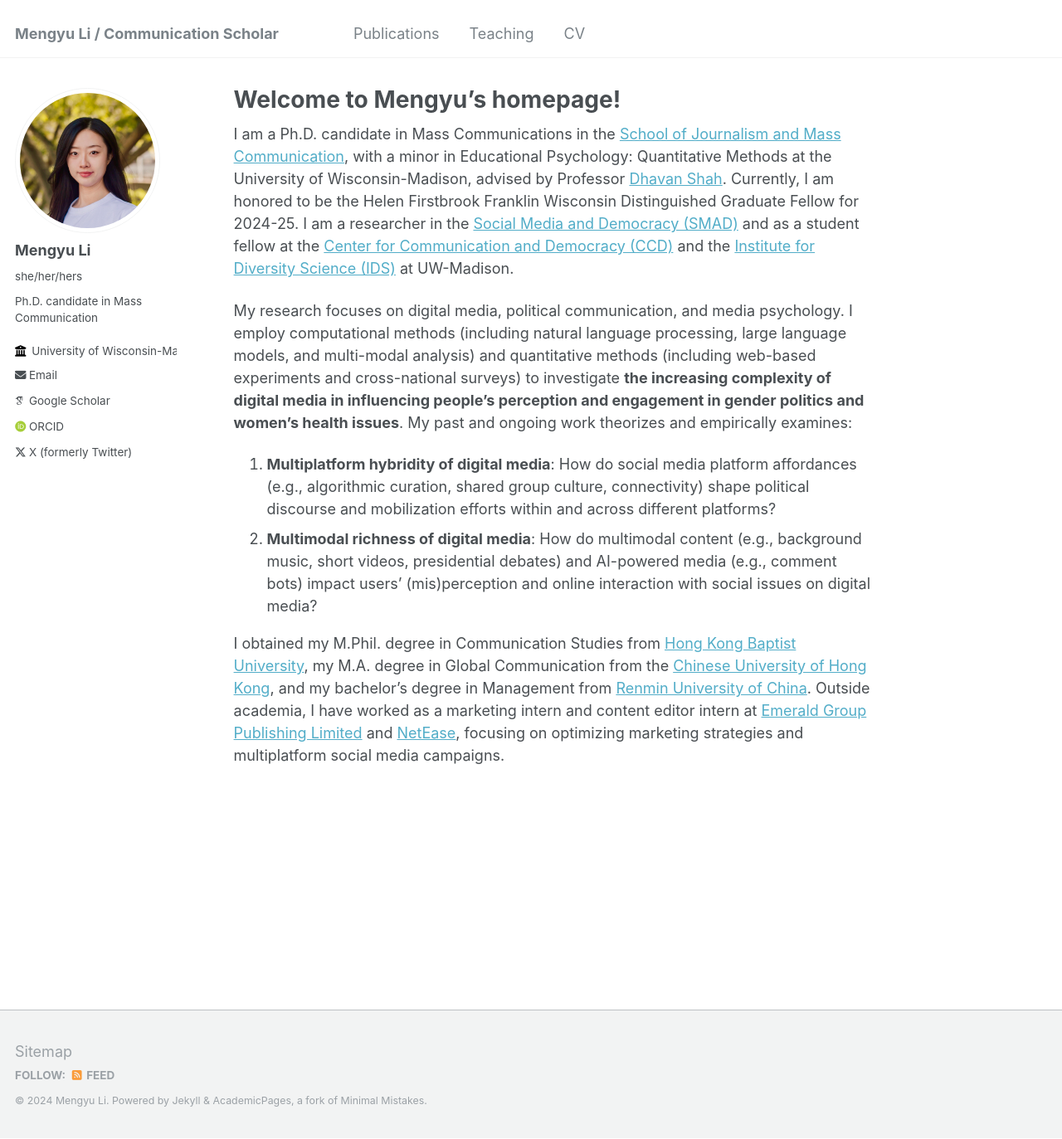
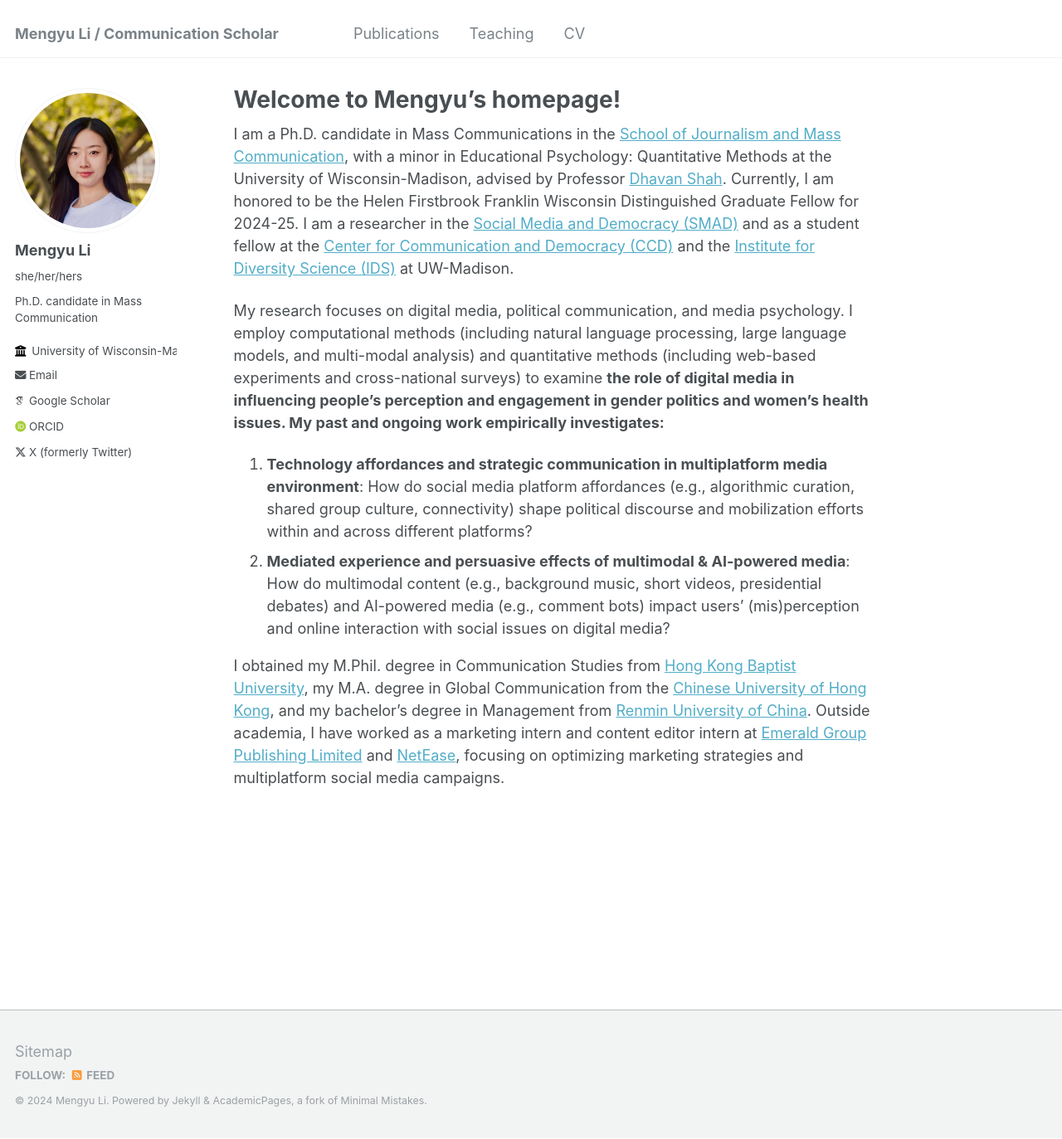
Before and after one commit to im-mengyuli/im-mengyuli.github.io, a Jekyll site: the page built from _pages/about.md, in a window 1280 px wide and 1373 px high. Shown: the whole window at 83% size. Built offline with Jekyll 4.4.1, drawn with Linux system fonts in a browser that asks for light colours; some web fonts are replaced.

Commit message:
Update about.md

```diff
--- a/_pages/about.md
+++ b/_pages/about.md
@@ -9,9 +9,9 @@ redirect_from:
 
 I am a Ph.D. candidate in Mass Communications in the [School of Journalism and Mass Communication](https://journalism.wisc.edu/), with a minor in Educational Psychology: Quantitative Methods at the University of Wisconsin-Madison, advised by Professor [Dhavan Shah](https://journalism.wisc.edu/news/staff/dhavan-v-shah/). Currently, I am honored to be the Helen Firstbrook Franklin Wisconsin Distinguished Graduate Fellow for 2024-25. I am a researcher in the [Social Media and Democracy (SMAD)](https://mcrc.journalism.wisc.edu/groups/smad/) and as a student fellow at the [Center for Communication and Democracy (CCD)](https://ccd.journalism.wisc.edu/) and the [Institute for Diversity Science (IDS)](https://ids.wisc.edu/) at UW-Madison.
 
-My research focuses on digital media, political communication, and media psychology. I employ computational methods (including natural language processing, large language models, and multi-modal analysis) and quantitative methods (including web-based experiments and cross-national surveys) to investigate **the increasing complexity of digital media in influencing people’s perception and engagement in gender politics and women’s health issues**. My past and ongoing work theorizes and empirically examines:
+My research focuses on digital media, political communication, and media psychology. I employ computational methods (including natural language processing, large language models, and multi-modal analysis) and quantitative methods (including web-based experiments and cross-national surveys) to examine <b>the role of digital media in influencing people’s perception and engagement in gender politics and women’s health issues<b>. My past and ongoing work empirically investigates:
 
-1. **Multiplatform hybridity of digital media**: How do social media platform affordances (e.g., algorithmic curation, shared group culture, connectivity) shape political discourse and mobilization efforts within and across different platforms?
-2. **Multimodal richness of digital media**: How do multimodal content (e.g., background music, short videos, presidential debates) and AI-powered media (e.g., comment bots) impact users’ (mis)perception and online interaction with social issues on digital media?
+1. <b>Technology affordances and strategic communication in multiplatform media environment</b>: How do social media platform affordances (e.g., algorithmic curation, shared group culture, connectivity) shape political discourse and mobilization efforts within and across different platforms?
+2. <b>Mediated experience and persuasive effects of multimodal & AI-powered media</b>: How do multimodal content (e.g., background music, short videos, presidential debates) and AI-powered media (e.g., comment bots) impact users’ (mis)perception and online interaction with social issues on digital media?
 
 I obtained my M.Phil. degree in Communication Studies from [Hong Kong Baptist University](https://www.comm.hkbu.edu.hk/comd-www/english/front/index.htm), my M.A. degree in Global Communication from the [Chinese University of Hong Kong](https://www.com.cuhk.edu.hk/), and my bachelor’s degree in Management from [Renmin University of China](https://en.ruc.edu.cn/). Outside academia, I have worked as a marketing intern and content editor intern at [Emerald Group Publishing Limited](https://www.emeraldgrouppublishing.com/) and [NetEase](https://news.163.com/world/index.html), focusing on optimizing marketing strategies and multiplatform social media campaigns.
```
